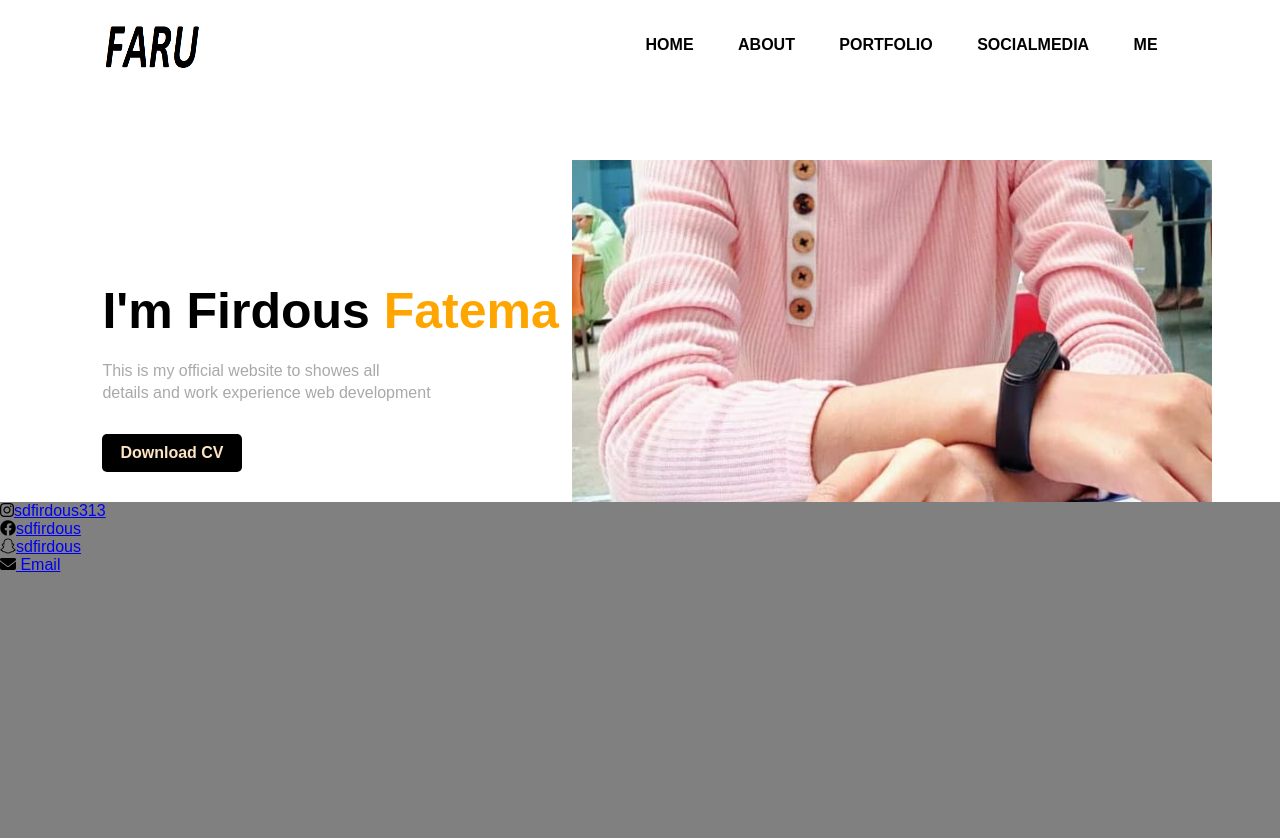
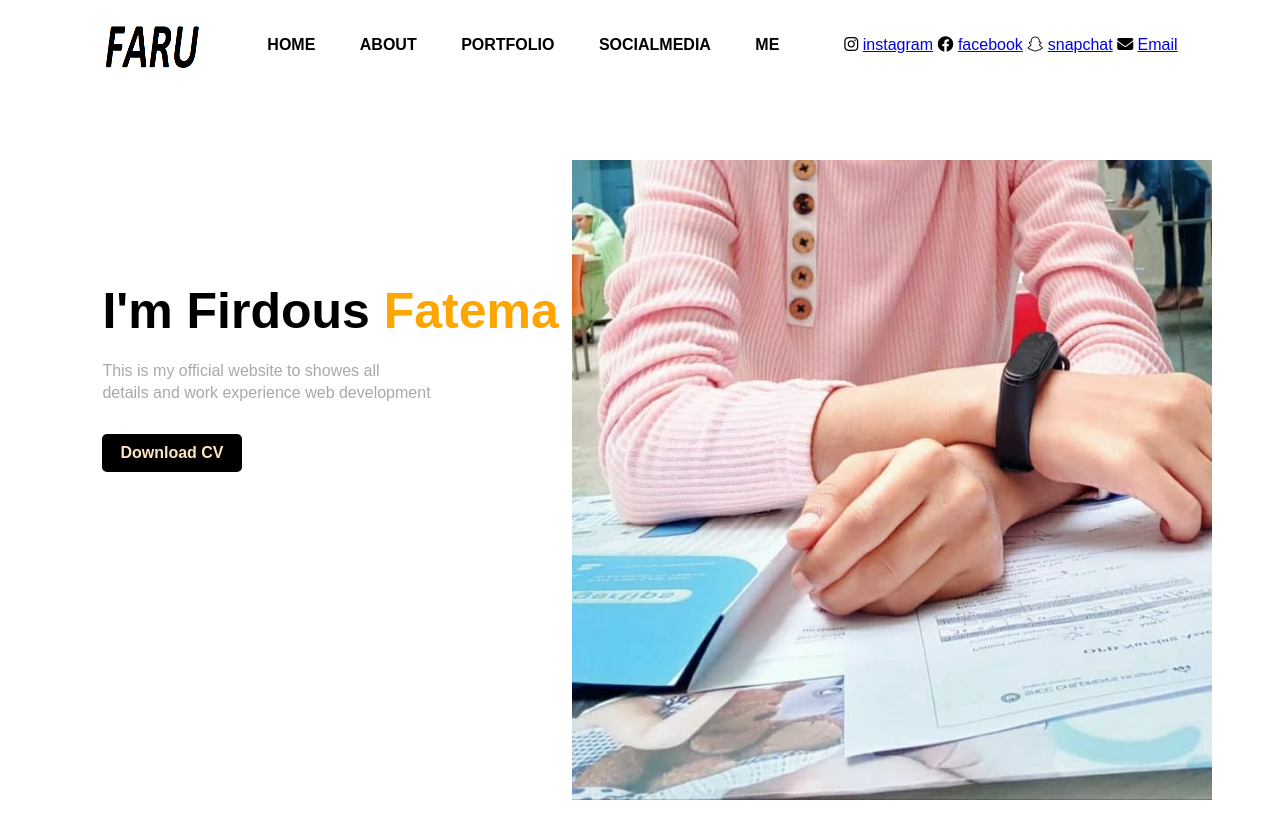
Before and after one commit to sdfirdous/basichtmlfile, a plain HTML site: page farusweb.html in a window 1280 px wide. After the commit the page ends 800 px from the top, so only its background shows below. Drawn offline with Linux system fonts and the light colour scheme.

Commit message:
portfolio done

```diff
--- a/faru.css
+++ b/faru.css
@@ -9,6 +9,10 @@
         width: 100%;
         height: 100vh;
         background: gray;
+    }
+
+    .list {
+        position: relative;
     }
 
     nav {
--- a/farusweb.html
+++ b/farusweb.html
@@ -6,13 +6,16 @@
     <meta http-equiv="X-UA-Compatible" content="IE=edge">
     <meta name="viewport" content="width=device-width, initial-scale=1.0">
     <title>Faru's web</title>
+    <link rel="icon" type="image/x-icon" href="Faruf.png">
     <link rel="stylesheet" href="faru.css">
 </head>
 
 <body>
+
     <dive class="hero"></dive>
     <nav>
         <img src="Faruf.png" height="50" width="100" class="logo">
+
         <ul>
 
             <li><a href="#">HOME</a></li>
@@ -21,7 +24,23 @@
             <li><a href="#">SOCIALMEDIA</a></li>
             <li><a href="#">ME</a></li>
         </ul>
+        <div class="list">
 
+            <p>
+                <i class="fa-brands fa-instagram"></i>
+                <a href="https://www.instagram.com/sdfirdous313/" target="_blank">instagram</a>
+                <i class="fa-brands fa-facebook"></i>
+                <a href="https://www.facebook.com/sd.firdous.5" target="_blank">facebook</a>
+                <i class="fa-brands fa-snapchat"></i>
+                <a href="https://www.snapchat.com/add/firdous_fate247?share_id=65ZlaDoOs3U&locale=en-IN" target="_blank">snapchat</a>
+
+
+                <link rel="stylesheet" href="https://cdnjs.cloudflare.com/ajax/libs/font-awesome/6.1.1/css/all.min.css"><i class="fa-solid fa-envelope"></i>
+                <a href="mailto:firdousfatema313@gmail.com">
+
+            Email</a>
+
+        </div>
     </nav>
     <div class="detel">
         <h1>I'm Firdous <span>Fatema</span></h1>
@@ -33,17 +52,8 @@
         <img src="faru1.jfif" alt="">
         <img src="faru3.jfif" alt="">
     </div>
-    <div class="hero">
-        <p><i class="fa-brands fa-instagram"></i><a href="https://www.instagram.com/sdfirdous313/" target="_blank">sdfirdous313</a></p>
-        <p><i class="fa-brands fa-facebook"></i><a href="https://www.facebook.com/sd.firdous.5" target="_blank">sdfirdous</a></P>
-        <p><i class="fa-brands fa-snapchat"></i><a href="https://www.snapchat.com/add/firdous_fate247?share_id=65ZlaDoOs3U&locale=en-IN" target="_blank">sdfirdous</a></P>
-        <div>
-            <p>
-                <link rel="stylesheet" href="https://cdnjs.cloudflare.com/ajax/libs/font-awesome/6.1.1/css/all.min.css"><i class="fa-solid fa-envelope"></i><a href="mailto:firdousfatema313@gmail.com">
-Email</p>
 
-</a>
-        </div>
+
 
 </body>
 
```
Lines whose indentation alone changed are shown as unchanged.
